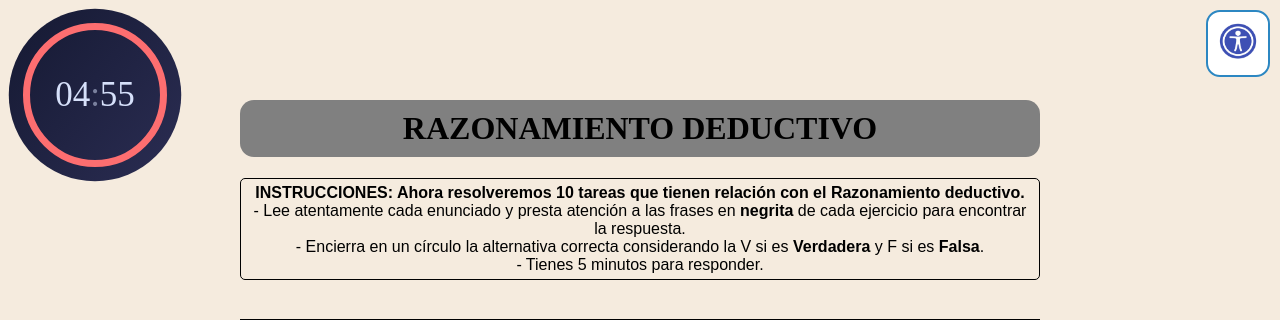
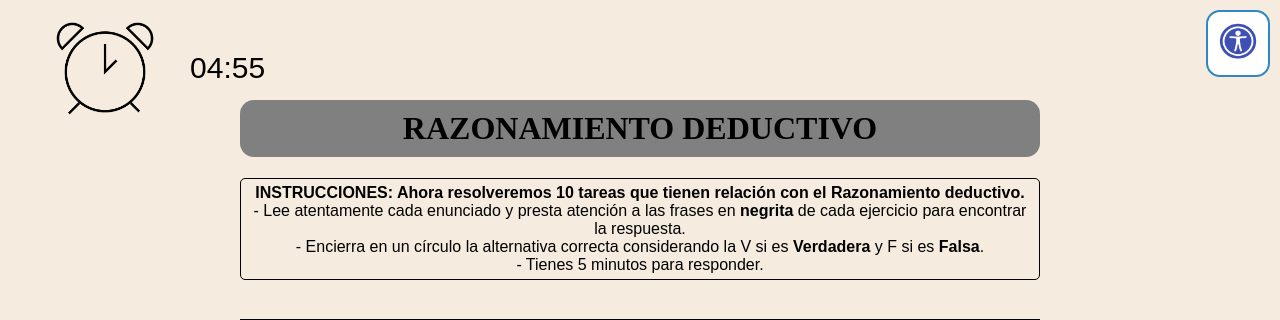
Before and after one commit to WalterEst/Tecnologias-Asistivas, a PHP site: page /Razonamiento_deductivo/Q-1.html in a window 1280 px wide. Shown: the top 320 px of the page. Run offline with PHP 8.4, Linux system fonts and the light colour scheme.

Commit message:
Agregando cambios al reloj

```diff
--- a/Razonamiento_deductivo/Q-1.html
+++ b/Razonamiento_deductivo/Q-1.html
@@ -13,16 +13,14 @@
 
 <body>
 
-    <div class="d-clock">
-        <div class="inner-circle">
-            <div>
-                <span id="hr">05</span>
-                <span id="dot">:</span>
-                <span id="min">00</span>
-            </div>
-            <span class="time"></span>
-        </div>
+  <div class="d-clock">
+    <img src="../Imagenes/index/time.png" alt="Imagen Reloj">
+    <div class="time-container">
+        <span id="hr">05</span>
+        <span id="dot">:</span>
+        <span id="min">00</span>
     </div>
+</div>
 
     <script>
         var hr = document.getElementById("hr");
--- a/styles/global.css
+++ b/styles/global.css
@@ -55,81 +55,26 @@ body{
 }
 
 .d-clock {
-    width: 150px; /* Ajuste de tamaño a 150x150 píxeles */
-    height: 150px; /* Ajuste de tamaño a 150x150 píxeles */
-    border-radius: 50%;
-    background-color: #151932;
+    width: 200px; /* Ajuste del ancho para acomodar la imagen y los números */
     display: flex;
+    justify-content: space-between; /* Para separar la imagen y el tiempo */
+    align-items: center;
+    position: fixed;
     top: 20px;
     left: 20px;
-    justify-content: center;
-    align-items: center;
-    position: fixed;
 }
 
-.d-clock::before {
-    content: '';
-    position: absolute;
-    z-index: -2;
-    width: 100%;
-    height: 100%;
-    border-radius: 50%;
-    transform: scale(1.3);
-    filter: blur(50px);
+.d-clock img {
+    width: 170px; /* Ancho de la imagen del reloj */
+    height: auto; /* Altura automática según el ancho */
 }
 
-.d-clock::after {
-    content: '';
-    position: absolute;
-    z-index: -1;
-    width: 100%;
-    height: 100%;
-    border-radius: 50%;
-    transform: scale(1.15);
-    background: linear-gradient(310deg, #2b2d53, #151932);
+.time-container {
+    display: flex;
+    font-size: 30px;
+    font-family: Arial, Helvetica, sans-serif;
+    color: #000000;
 }
-
-.inner-circle {
-    width: 130px; /* Ajuste de tamaño a 130x130 píxeles */
-    height: 130px; /* Ajuste de tamaño a 130x130 píxeles */
-    border-radius: 50%;
-    background: transparent;
-    border: 7px solid #fd6e70; /* Reducción del grosor del borde */
-    display: flex;
-    justify-content: center;
-    align-items: center;
-    position: relative;
-}
-
-.inner-circle div {
-    display: flex;
-    font-size: 35px; /* Reducción del tamaño de fuente */
-    color: #d6e0fa;
-}
-
-.inner-circle div #dot {
-    animation: animate 1s cubic-bezier(1, 0, 0, 0) infinite;
-}
-
-@keyframes animate {
-    from {
-        opacity: 0;
-    }
-    to {
-        opacity: 1;
-    }
-}
-
-.inner-circle .time {
-    position: absolute;
-    top: 62%; /* Ajuste de posición */
-    left: 23%; /* Ajuste de posición */
-    font-size: 0.8em; /* Reducción del tamaño de fuente */
-    color: #d6e0fa;
-    text-transform: uppercase;
-    letter-spacing: 8px; /* Reducción del espaciado entre letras */
-}
-
 
 
 .sidebar {
```
Also changed, not shown: Atencion_y_concentracion/Q-1.html (+5 -7 lines), Atencion_y_concentracion/Q-2.html (+5 -7 lines), Razonamiento_espacial/Q-1.html (+5 -7 lines), Razonamiento_espacial/Q-2.html (+5 -7 lines), Razonamiento_espacial/Q-3.html (+5 -7 lines), Razonamiento_espacial/Q-4.html (+5 -7 lines), Razonamiento_inductivo/Q-1.html (+5 -7 lines), Razonamiento_inductivo/Q-2.html (+5 -7 lines), Razonamiento_inductivo/Q-3.html (+5 -7 lines).
